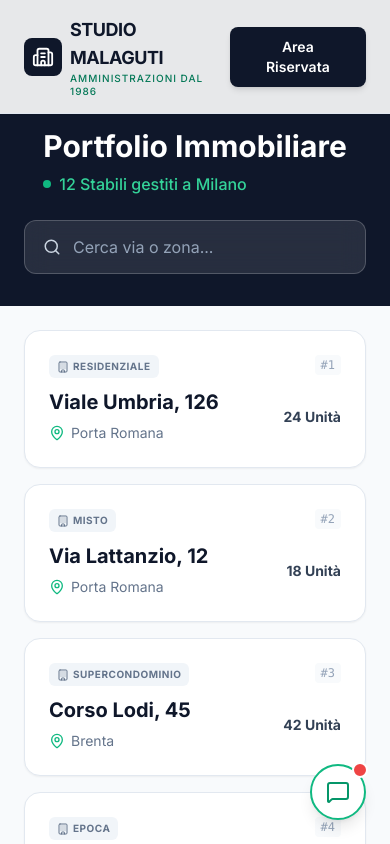
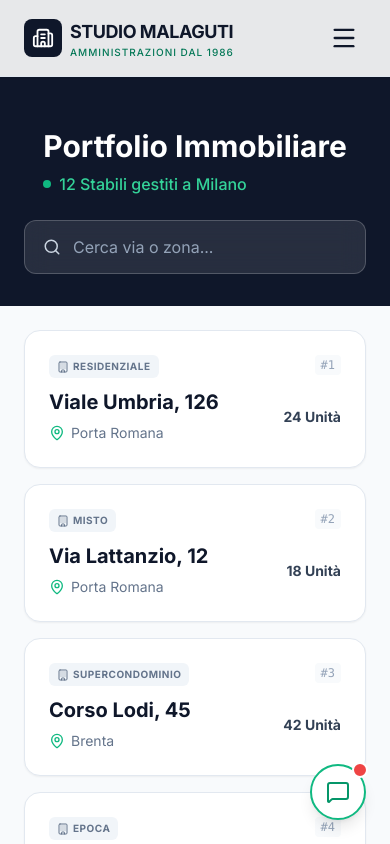
Before and after one commit to rmike99/studio-malaguti-demo, a Next.js app: page /condomini in a window 390 px wide. Shown: the top 844 px of the page. Built offline with nearby package versions, Linux system fonts and the light colour scheme.

Commit message:
Add mobile menu

```diff
--- a/src/components/Navbar.tsx
+++ b/src/components/Navbar.tsx
@@ -1,12 +1,20 @@
 "use client";
+
+import { useState } from "react";
 import Link from "next/link";
-import { Building2 } from "lucide-react";
+import { Building2, Menu, X } from "lucide-react";
+import { motion, AnimatePresence } from "framer-motion";
 
 export default function Navbar() {
+  const [isMobileMenuOpen, setIsMobileMenuOpen] = useState(false);
+
   return (
-    <nav className="fixed top-0 w-full z-50 px-6 py-4 flex justify-between items-center bg-white/90 backdrop-blur-md border-b border-slate-200 shadow-sm transition-all">
+    <>
+      <nav className="fixed top-0 w-full z-50 px-6 py-4 bg-white/90 backdrop-blur-md border-b border-slate-200 shadow-sm transition-all">
+        <div className="flex justify-between items-center max-w-7xl mx-auto">
 
-      <Link href="/" className="flex items-center gap-2 group">
+          {/* --- LOGO (Sempre visibile) --- */}
+          <Link href="/" className="flex items-center gap-2 group z-50 relative" onClick={() => setIsMobileMenuOpen(false)}>
             <div className="bg-slate-900 text-white p-2 rounded-lg group-hover:bg-emerald-700 transition-colors">
               <Building2 size={22} />
             </div>
@@ -16,9 +24,9 @@ export default function Navbar() {
             </div>
           </Link>
 
-      <div className="flex items-center gap-6">
-        <div className="hidden md:flex gap-6 text-sm font-medium text-slate-600">
-          {/* NUOVO LINK HOME */}
+          {/* --- MENU DESKTOP (Nascosto su Mobile) --- */}
+          <div className="hidden md:flex items-center gap-8">
+            <div className="flex gap-6 text-sm font-medium text-slate-600">
               <Link href="/" className="hover:text-emerald-700 transition-colors">Home</Link>
               <Link href="/lo-studio" className="hover:text-emerald-700 transition-colors">Lo Studio</Link>
               <Link href="/condomini" className="hover:text-emerald-700 transition-colors">I Nostri Condomini</Link>
@@ -32,6 +40,57 @@ export default function Navbar() {
               </button>
             </Link>
           </div>
+
+          {/* --- BURGER BUTTON (Visibile solo su Mobile) --- */}
+          <button
+            className="md:hidden text-slate-900 p-2 z-50 relative focus:outline-none"
+            onClick={() => setIsMobileMenuOpen(!isMobileMenuOpen)}
+          >
+            {isMobileMenuOpen ? <X size={28} /> : <Menu size={28} />}
+          </button>
+
+        </div>
       </nav>
+
+      {/* --- MENU MOBILE A COMPARSA --- */}
+      <AnimatePresence>
+        {isMobileMenuOpen && (
+          <motion.div
+            initial={{ opacity: 0, y: -20 }}
+            animate={{ opacity: 1, y: 0 }}
+            exit={{ opacity: 0, y: -20 }}
+            transition={{ duration: 0.2 }}
+            className="fixed inset-0 z-40 bg-white pt-24 px-6 pb-6 md:hidden flex flex-col shadow-xl"
+          >
+            <div className="flex flex-col gap-6 text-lg font-medium text-slate-800">
+              <Link href="/" onClick={() => setIsMobileMenuOpen(false)} className="border-b border-slate-100 pb-4 flex justify-between items-center">
+                Home <span className="text-slate-300">&rarr;</span>
+              </Link>
+              <Link href="/lo-studio" onClick={() => setIsMobileMenuOpen(false)} className="border-b border-slate-100 pb-4 flex justify-between items-center">
+                Lo Studio <span className="text-slate-300">&rarr;</span>
+              </Link>
+              <Link href="/condomini" onClick={() => setIsMobileMenuOpen(false)} className="border-b border-slate-100 pb-4 flex justify-between items-center">
+                I Nostri Condomini <span className="text-slate-300">&rarr;</span>
+              </Link>
+              <Link href="/servizi-tecnici" onClick={() => setIsMobileMenuOpen(false)} className="border-b border-slate-100 pb-4 flex justify-between items-center">
+                Servizi Tecnici <span className="text-slate-300">&rarr;</span>
+              </Link>
+              <Link href="/dove-siamo" onClick={() => setIsMobileMenuOpen(false)} className="border-b border-slate-100 pb-4 flex justify-between items-center">
+                Dove Siamo <span className="text-slate-300">&rarr;</span>
+              </Link>
+            </div>
+
+            <div className="mt-auto mb-8">
+              <Link href="/area-utenti" onClick={() => setIsMobileMenuOpen(false)}>
+                <button className="w-full text-center text-white bg-emerald-600 active:bg-emerald-700 transition-colors px-5 py-4 rounded-xl shadow-lg font-bold text-lg">
+                  Accedi Area Riservata
+                </button>
+              </Link>
+              <p className="text-center text-slate-400 text-xs mt-4">Studio Malaguti - Milano</p>
+            </div>
+          </motion.div>
+        )}
+      </AnimatePresence>
+    </>
   );
 }
```
Lines whose indentation alone changed are shown as unchanged.
